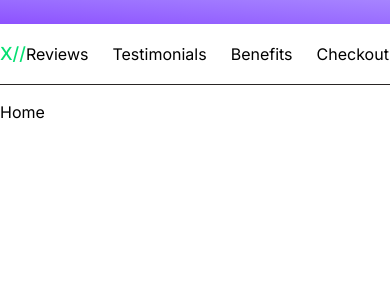
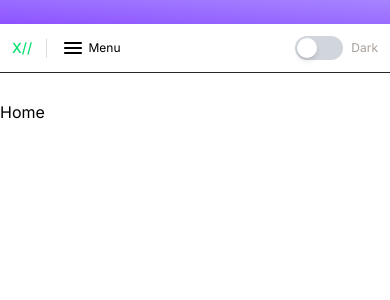
Before and after one commit to daryldeogracias/conv-web-app, a Next.js app: page / in a window 390 px wide. Shown: the top 300 px of the page. Built offline with nearby package versions, Linux system fonts and the light colour scheme.

Commit message:
wip: nav mobile

```diff
--- a/app/components/Mode.tsx
+++ b/app/components/Mode.tsx
@@ -9,7 +9,7 @@ const Mode = () => {
   const isLight = theme === "light";
 
   return (
-    <div className="flex items-center gap-2">
+    <div className="flex items-center gap-2 text-xs sm:text-sm lg:text-[16px]">
       <span
         className={` transition-opacity duration-200 ${
           isLight ? "text-white" : "text-stone-400"
--- a/app/components/Navbar.tsx
+++ b/app/components/Navbar.tsx
@@ -3,15 +3,23 @@
 import React from "react";
 import Mode from "./Mode";
 import Bag from "@/public/Bag";
+import Burger from "@/public/Buger";
 
 const Navbar = () => {
   return (
     <React.Fragment>
       <div className="fixed top-0 left-0 w-full border-b border-stone-800 z-50 bg-white dark:bg-black">
-        <div className=" bg-linear-to-bl from-violet-400 to-violet-500 p-3"></div>
-        <div className="flex items-center justify-between max-w-[1200px] mx-auto py-4">
-          <p className="font-medium text-green-400 text-lg">X//</p>
-          <div className="flex items-center gap-6 text-black dark:text-white">
+        <div className="bg-linear-to-bl from-violet-400 to-violet-500 p-3"></div>
+        <div className="flex items-center justify-between px-3 sm:px-6 max-w-[1200px] mx-auto py-3 sm:py-4">
+          <div className="flex items-center gap-3">
+            <p className="font-medium text-green-400 text-sm sm:text-lg">X//</p>
+            <div className="flex sm:hidden text-stone-400 font-thin">|</div>
+            <div className="flex items-center gap-1 sm:hidden dark:text-white text-xs">
+              <Burger />
+              <p>Menu</p>
+            </div>
+          </div>
+          <div className="hidden sm:flex items-center gap-4 lg:gap-6 text-black dark:text-white sm:text-sm lg:text-[16px]">
             <div className="cursor-pointer hover:underline underline-offset-2">
               Reviews
             </div>
--- /dev/null
+++ b/public/Buger.tsx
@@ -0,0 +1,19 @@
+import React from "react";
+import type { SVGProps } from "react";
+
+export default function Burger(props: SVGProps<SVGSVGElement>) {
+  return (
+    <svg
+      xmlns="http://www.w3.org/2000/svg"
+      width={24}
+      height={24}
+      viewBox="0 0 24 24"
+      {...props}
+    >
+      <path
+        fill="currentColor"
+        d="M4 18q-.425 0-.712-.288T3 17t.288-.712T4 16h16q.425 0 .713.288T21 17t-.288.713T20 18zm0-5q-.425 0-.712-.288T3 12t.288-.712T4 11h16q.425 0 .713.288T21 12t-.288.713T20 13zm0-5q-.425 0-.712-.288T3 7t.288-.712T4 6h16q.425 0 .713.288T21 7t-.288.713T20 8z"
+      ></path>
+    </svg>
+  );
+}
```
